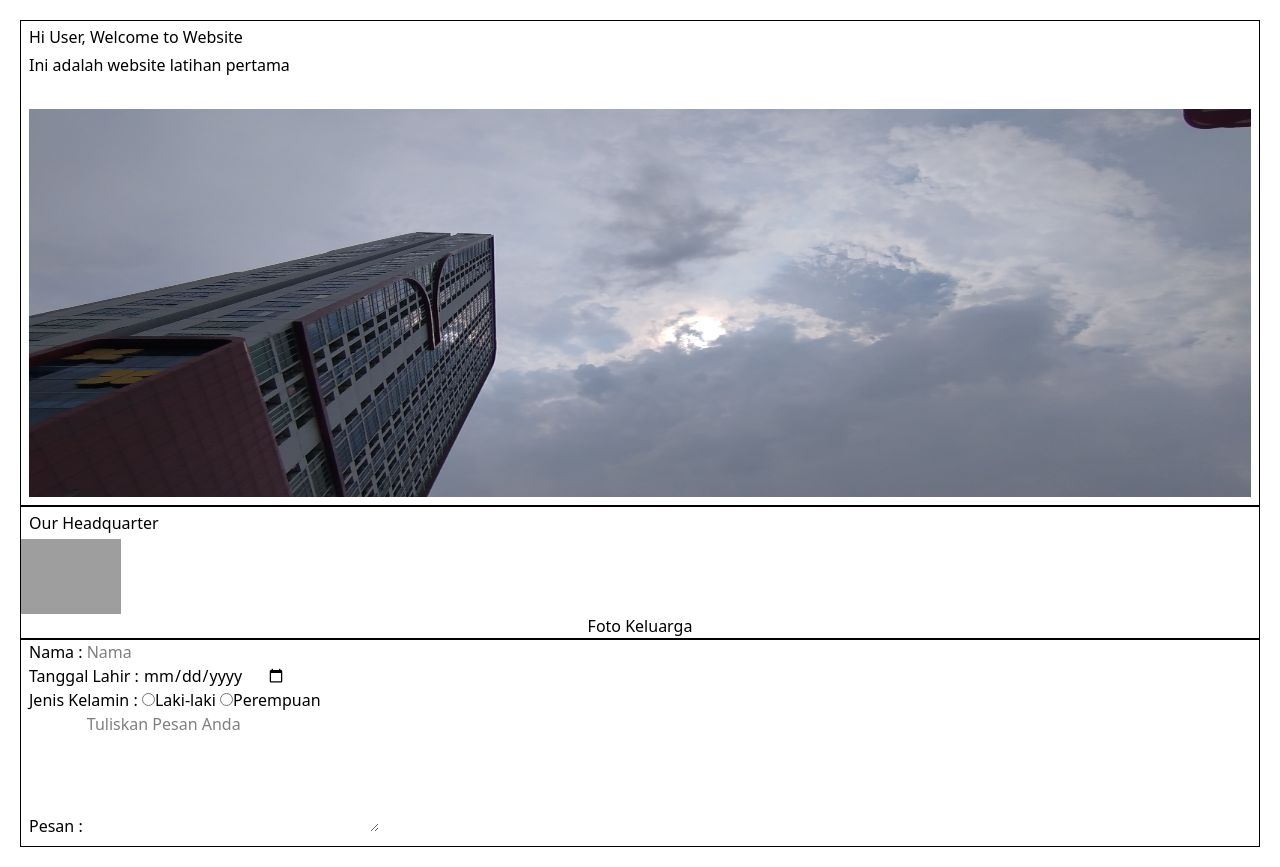
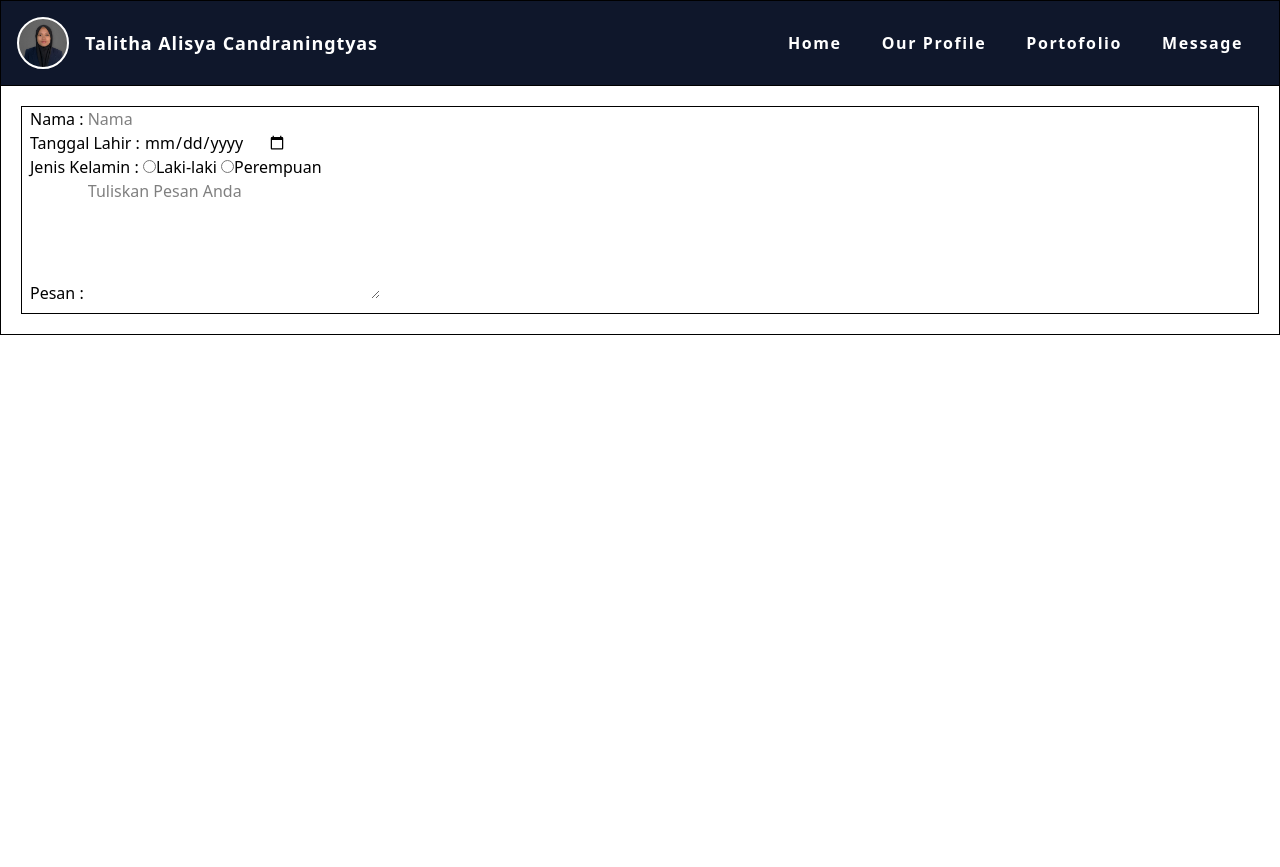
Before and after one commit to Revou-Coding-Camp/codingcamp-14-jul-25-talithaals, a plain HTML site: page index.html in a window 1280 px wide. After the commit the page ends 800 px from the top, so only its background shows below. Drawn offline with nearby package versions, Linux system fonts and the light colour scheme; grey boxes are pictures that could not be loaded.

Commit message:
header done

```diff
--- a/index.html
+++ b/index.html
@@ -5,31 +5,32 @@
     <meta name="viewport" content="width=device-width, initial-scale=1.0">
     <title>Mini Project RevoU</title>
     <link rel="stylesheet" href="https://fonts.googleapis.com/css2?family=Material+Symbols+Outlined">
-    <link rel="stylesheet" href="/index.css">
     <script src="https://cdn.jsdelivr.net/npm/@tailwindcss/browser@4"></script>
 </head>
-<body>
-    <section>
-        <div class="border-solid mt-5 ml-5 mr-5 border border-black">
-            <p class="pt-1 pl-2 pb-1">Hi User, Welcome to Website</p>
-            <p class="pl-2 pb-1">Ini adalah website latihan pertama</p>
-            <br>
-            <img src="/hero.jpg" alt="Hero Image" class="w-1366 h-100 pt-1 pl-2 pb-2 pr-2">
+<body class="border-1">
+    <header class="flex justify-between items-center p-[16px] bg-slate-900 border-b">
+        <div class="flex items-center">
+            <div class="h-13 w-13 bg-[url(/logo.png)] rounded-full bg-center bg-cover border border-white border-2"></div>
+            <span class="text-white text-lg font-semibold ml-4 tracking-wider">Talitha Alisya Candraningtyas</span>
+        </div>
+        <nav class="flex">
+            <a class="py-2 px-4 mx-1 text-white tracking-widest font-semibold hover:text-slate-900 hover:rounded-full hover:bg-white hover:scale-105 transition-transform duration-300" href="#home">Home</a>
+            <a class="py-2 px-4 mx-1 text-white tracking-widest font-semibold hover:text-slate-900 hover:rounded-full hover:bg-white hover:scale-105 transition-transform duration-300" href="#profile">Our Profile</a>
+            <a class="py-2 px-4 mx-1 text-white tracking-widest font-semibold hover:text-slate-900 hover:rounded-full hover:bg-white hover:scale-105 transition-transform duration-300" href="#portofolio">Portofolio</a>
+            <a class="py-2 px-4 mx-1 text-white tracking-widest font-semibold hover:text-slate-900 hover:rounded-full hover:bg-white hover:scale-105 transition-transform duration-300" href="#message">Message</a>
+        </nav>
+    </header>
+
+    <main>
+        <section id="home">
+            <div>
+                <h1>
+
+                </h1>
             </div>
         </section>
         <section>
-        <div class="border-solid ml-5 mr-5 border border-black">
-            <div>
-                <p class="pt-1 pl-2 pb-1">Our Headquarter</P>
-            </div>
-            <div>
-                <img src="/001.png" alt="" width="100px">
-                <p class="text-center">Foto Keluarga</p>
-            </div>
-        </div>
-    </section>
-    <section>
-        <div class="border-solid ml-5 mr-5 mb-5 border border-black">
+            <div class="border-solid mt-5 ml-5 mr-5 mb-5 border border-black">
                 <form action="" class="pl-2 pb-2 pr-2">
                     <label>Nama :</label>
                     <input type="text" placeholder="Nama">
@@ -46,5 +47,10 @@
                 </form>
             </div>
         </section>
+    </main>
+
+    <footer>
+
+    </footer>
 </body>
 </html>
```
Also changed, not shown: logo.png (added), script.js (added). Lines whose indentation alone changed are shown as unchanged.
